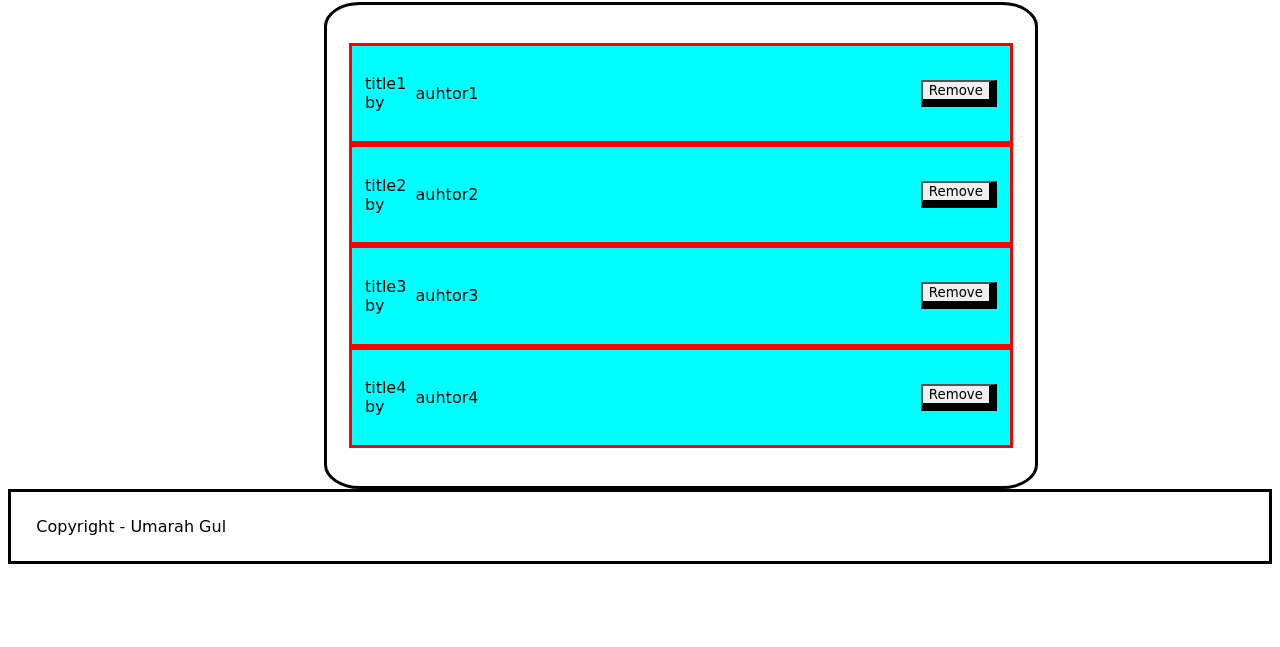
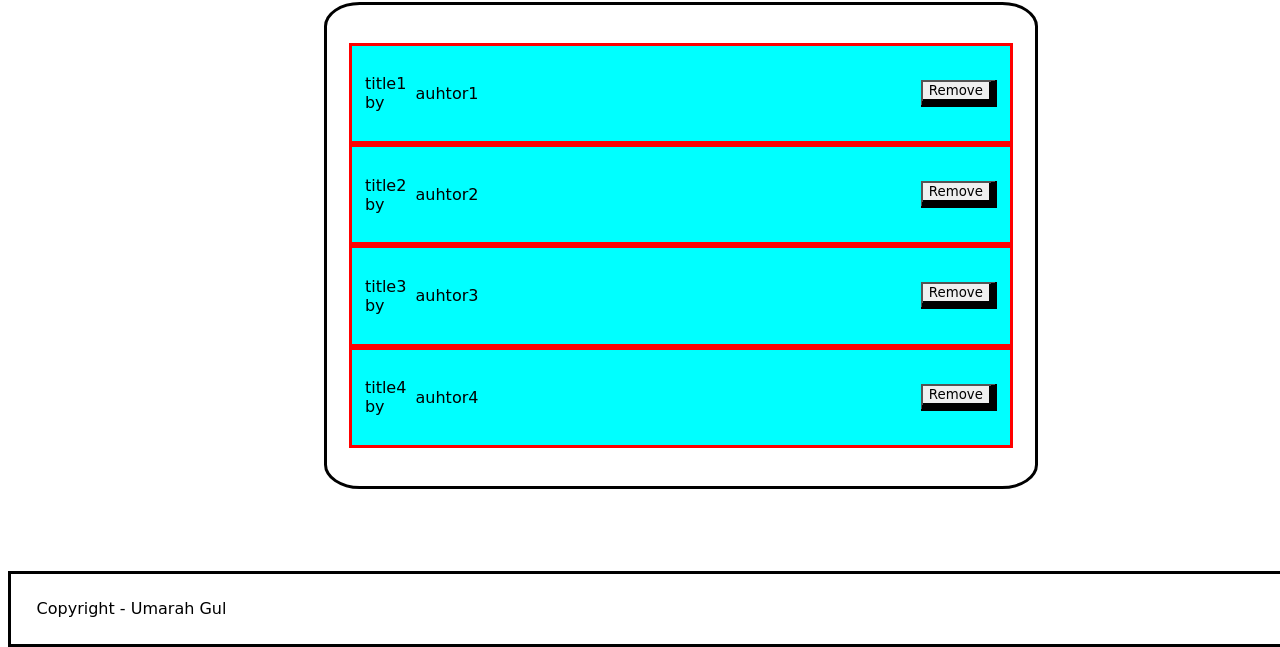
Before and after one commit to umarahgul/AwesomeBooks, a website: page index.html in a window 1280 px wide. Shown: the part 153-800 px from the top of the page. Drawn offline with Linux system fonts and the light colour scheme.

Commit message:
fixed the footer to the botttom

```diff
--- a/styles.css
+++ b/styles.css
@@ -97,6 +97,8 @@ h1 {
 #footer {
 border:solid black;
 padding: 2%;
-text-align: left;
+text-align: left;position:fixed;
+bottom:0;
+width:100%;
 
 }
```
